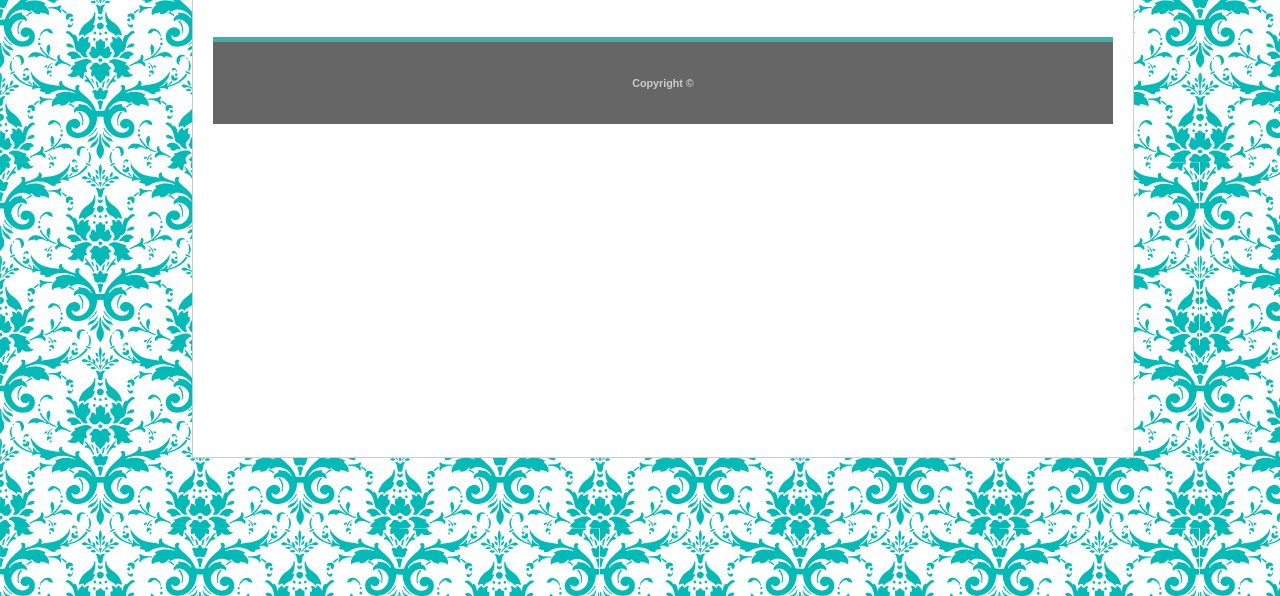
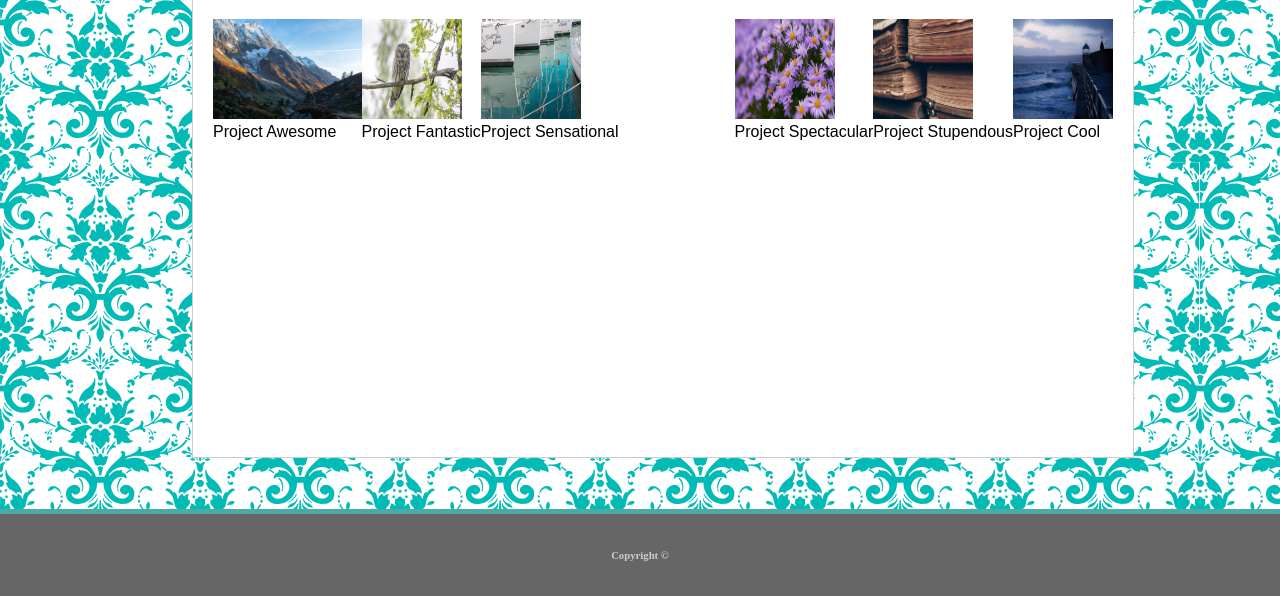
Before and after one commit to SaraNP-33/Basic-Portofolio, a plain HTML site: page portofolio.html in a window 1280 px wide. Shown: the part 204-800 px from the top of the page. Drawn offline with Linux system fonts and the light colour scheme.

Commit message:
Portfolio commit

```diff
--- a/assets/CSS/portfolio.css
+++ b/assets/CSS/portfolio.css
@@ -13,3 +13,13 @@ h1{
     color: #4aaaa5;
     border-bottom:2px solid #cccccc;
 }
+.gallery{
+
+}
+.gallery1{
+   float: right;
+
+}
+.card{
+   float: left;
+}
--- a/portofolio.html
+++ b/portofolio.html
@@ -21,14 +21,35 @@
     </header>
     <div class=content>
         <h1> My Portfolio</h1>
-        <div class="row">
+        <div class="gallery">
             <div class="card">
-                <img src
-
+                <img src="assets/Images/alps.jpg" alt="the mountains" witdth="100" height="100">
+                <div class="bottom-center">Project Awesome</div>
+             </div>
+             <div class="card">
+                 <img src= "assets/Images/owl.jpg" alt="The Owl" width="100" height="100">
+                 <div class="bottom-center">Project Fantastic</div>
+             </div>
+             <div class="card">
+                <img src= "assets/Images/boat.jpg" alt="The Boat" width="100" height="100">
+                <div class="bottom-center">Project Sensational</div>
+            </div>
+        </div>
+        <div class="gallery1">
+            <div class="card">
+                <img src= "assets/Images/flowers-4549083_1280.jpg" alt="The Flowers" width="100" height="100">
+                <div class="bottom-center">Project Spectacular</div>
+            </div>
+            <div class="card">
+                <img src= "assets/Images/books-4812032_1280.jpg" alt="The Flowers" width="100" height="100">
+                <div class="bottom-center">Project Stupendous</div>
+            </div>
+            <div class="card">
+                <img src= "assets/Images/seascape-4730202_1280.jpg" alt="The Flowers" width="100" height="100">
+                <div class="bottom-center">Project Cool</div>
             </div>
         </div>
     </div>
-
 
     <footer class="footer">
         <h6> Copyright ©</h6>
```
Also changed, not shown: assets/Images/beach.jpg (added), assets/Images/boat.jpg (renamed from assets/Images/boat.webp), assets/Images/books-4812032_1280.jpg (added), assets/Images/books.webP (deleted), assets/Images/flowers-4549083_1280.jpg (added), assets/Images/flowers.webP (deleted), assets/Images/ocean.webP (deleted), assets/Images/seascape-4730202_1280.jpg (added).
